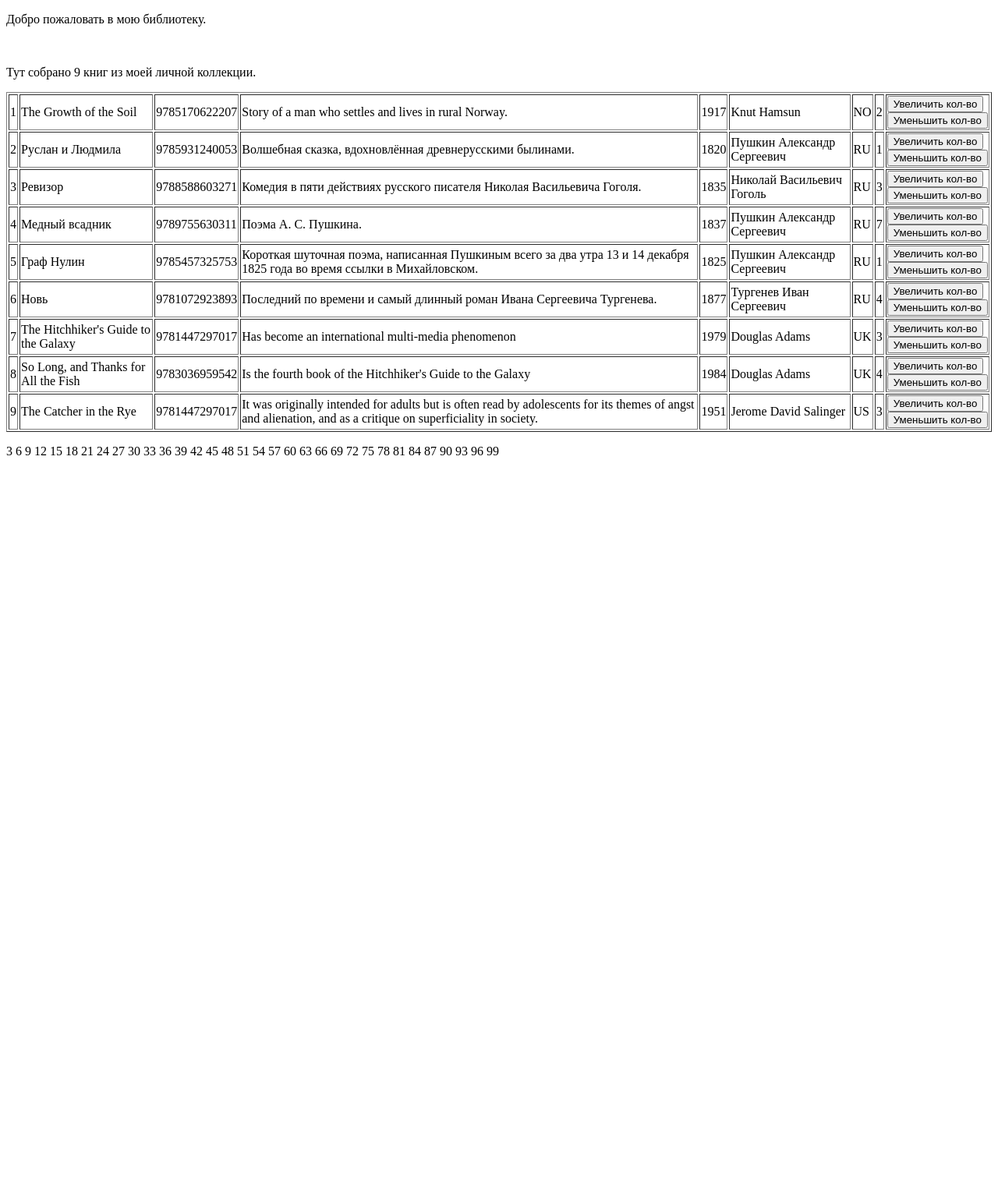
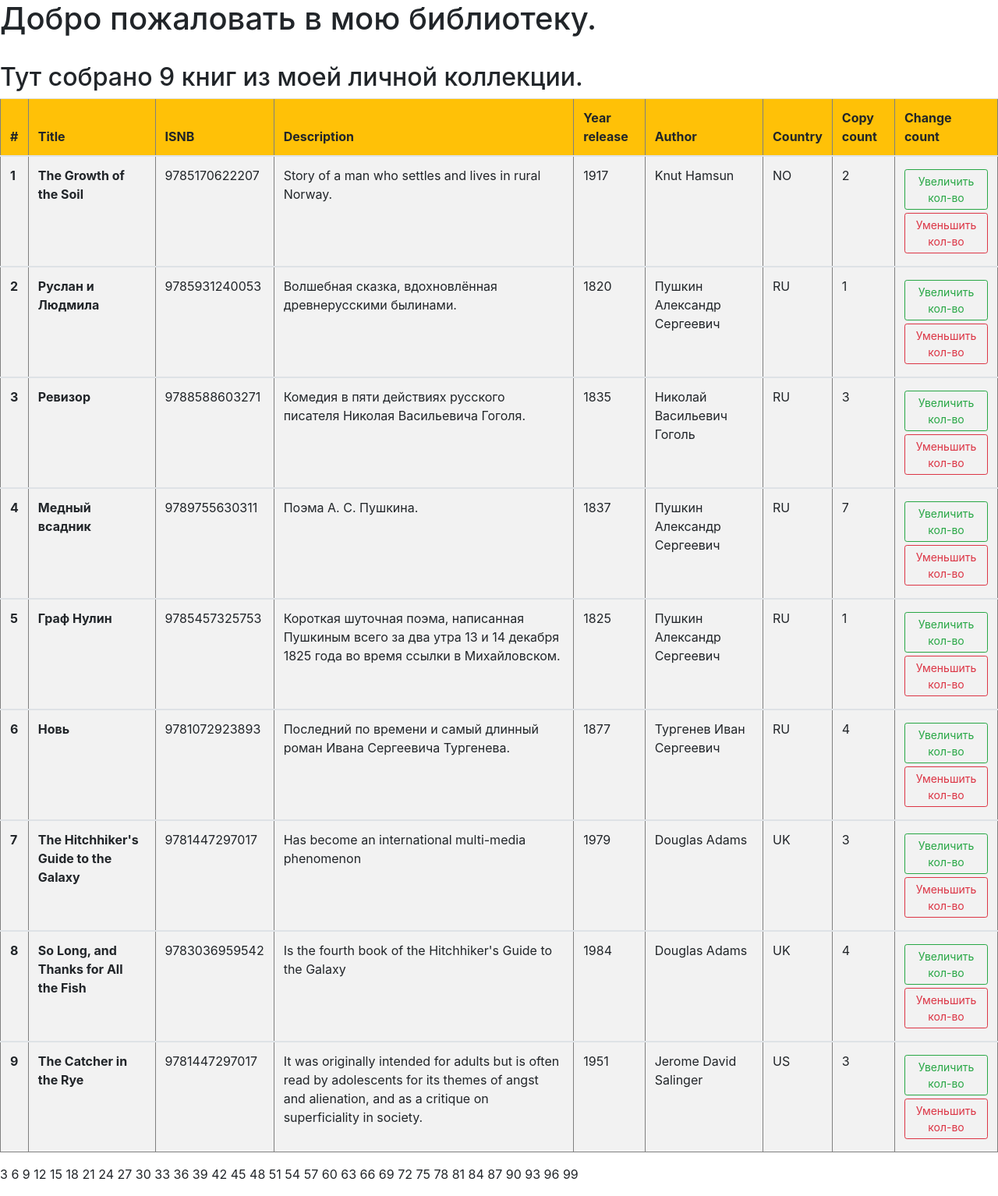
Before and after one commit to Tereskina/D4, a Django app: page /index/ in a window 1280 px wide. Shown: the whole page at 78% size. Before the commit the page ends 584 px from the top, so only its background shows below. Run offline with Django 3.2, Linux system fonts and the light colour scheme; data comes from the database, SQL or seed files in the repository; some libraries are stand-ins or nearby versions.

Commit message:
Update index.html

```diff
--- a/my_site/p_library/templates/index.html
+++ b/my_site/p_library/templates/index.html
@@ -1,18 +1,34 @@
 <!DOCTYPE html>
 <html>
 <head>
+	<meta charset="UTF-8">
+    <link rel="stylesheet" href="https://stackpath.bootstrapcdn.com/bootstrap/4.3.1/css/bootstrap.min.css" integrity="sha384-ggOyR0iXCbMQv3Xipma34MD+dH/1fQ784/j6cY/iJTQUOhcWr7x9JvoRxT2MZw1T" crossorigin="anonymous">
 	<title>My library</title>
 </head>
 <body>
-	<p>Добро пожаловать в {{ title }}.</p>
+	<h1>Добро пожаловать в {{ title }}.</h1>
 	<br>
 	<!-- <p>Тут собрано {{ books_count }} книг из моей личной коллекции.</p> -->
-	<p>Тут собрано {{ books|length }} книг из моей личной коллекции.</p>
-	<table border="1">
+	<h2>Тут собрано {{ books|length }} книг из моей личной коллекции.</h2>
+	<table border="1" class="table table-striped">
+    	<thead>
+    		<tr class="bg-warning">
+      			<th scope="col">#</th>
+      			<th scope="col">Title</th>
+      			<th scope="col">ISNB</th>
+      			<th scope="col">Description</th>
+      			<th scope="col">Year release</th>
+      			<th scope="col">Author</th>
+      			<th scope="col">Country</th>
+      			<th scope="col">Copy count</th>
+      			<th scope="col">Change count</th>
+    		</tr>
+  		</thead>
   		{% for book in books %}
+  		<tbody>
 		    <tr>
-	    	<td>{{ forloop.counter }}</td>
-	        <td>{{ book.title }}</td>
+		    	<td class="font-weight-bold">{{ forloop.counter }}</td>
+		        <td class="font-weight-bold">{{ book.title }}</td>
 		        <td>{{ book.ISBN }}</td>
 		        <td>{{ book.description }}</td>
 		        <td>{{ book.year_release }}</td>
@@ -23,15 +39,16 @@
 	                <form action="/index/book_increment/" method="post" enctype="multipart/form-data">
 	                    {% csrf_token %}
 	                    <input type="hidden" name="id" value="{{book.id}}" />
-                    <input type="submit" value="Увеличить кол-во" />
+	                    <button class="btn btn-outline-success btn-sm btn-block my-1" type="submit">Увеличить кол-во</button>
 	                </form>
 	                <form action="/index/book_decrement/" method="post" enctype="multipart/form-data">
 	                    {% csrf_token %}
 	                    <input type="hidden" name="id" value="{{book.id}}" />
-                    <input type="submit" value="Уменьшить кол-во" />
+	                    <button class="btn btn-outline-danger btn-sm btn-block my-1" type="submit">Уменьшить кол-во</button>
 	                </form>
 	            </td>
 		    </tr>
+		</tbody>
 	    {% endfor %}
 	</table>
 	<p>
```
Lines whose indentation alone changed are shown as unchanged.
